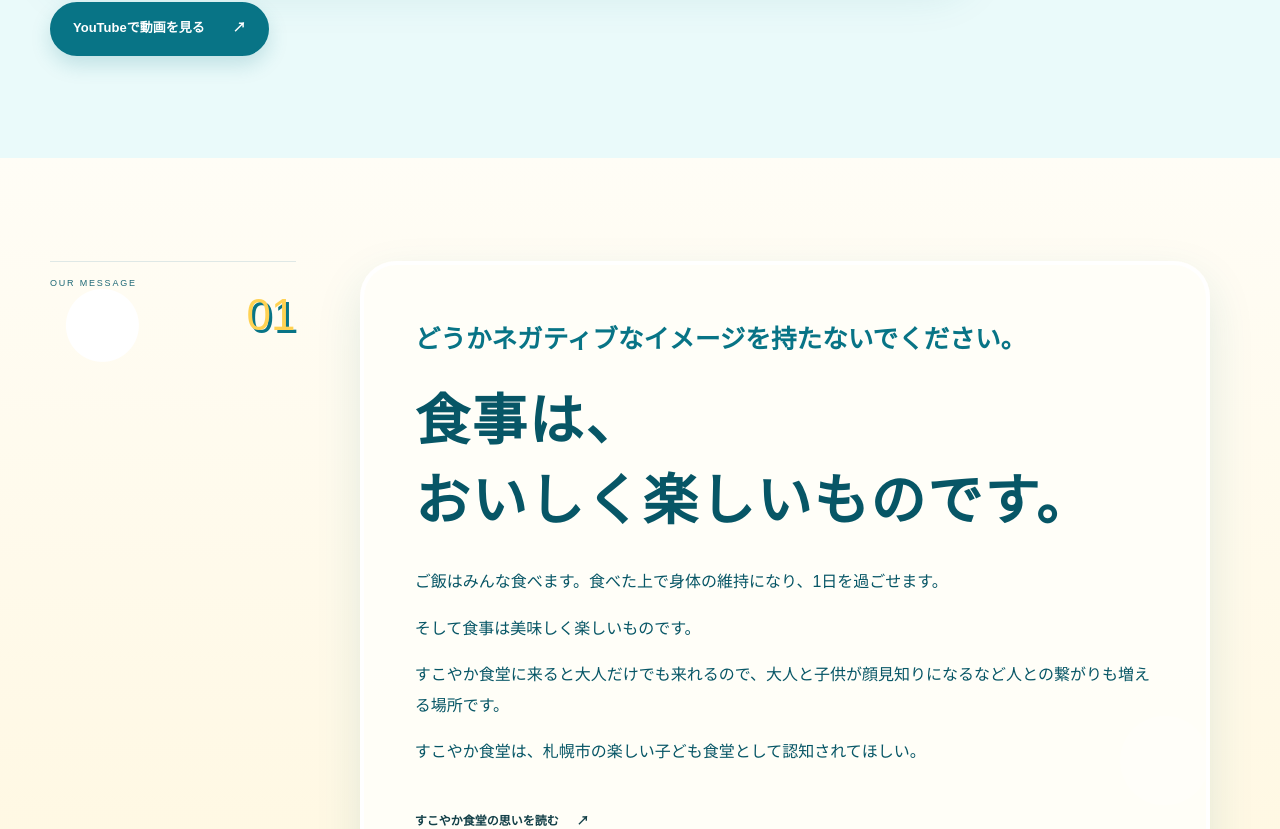
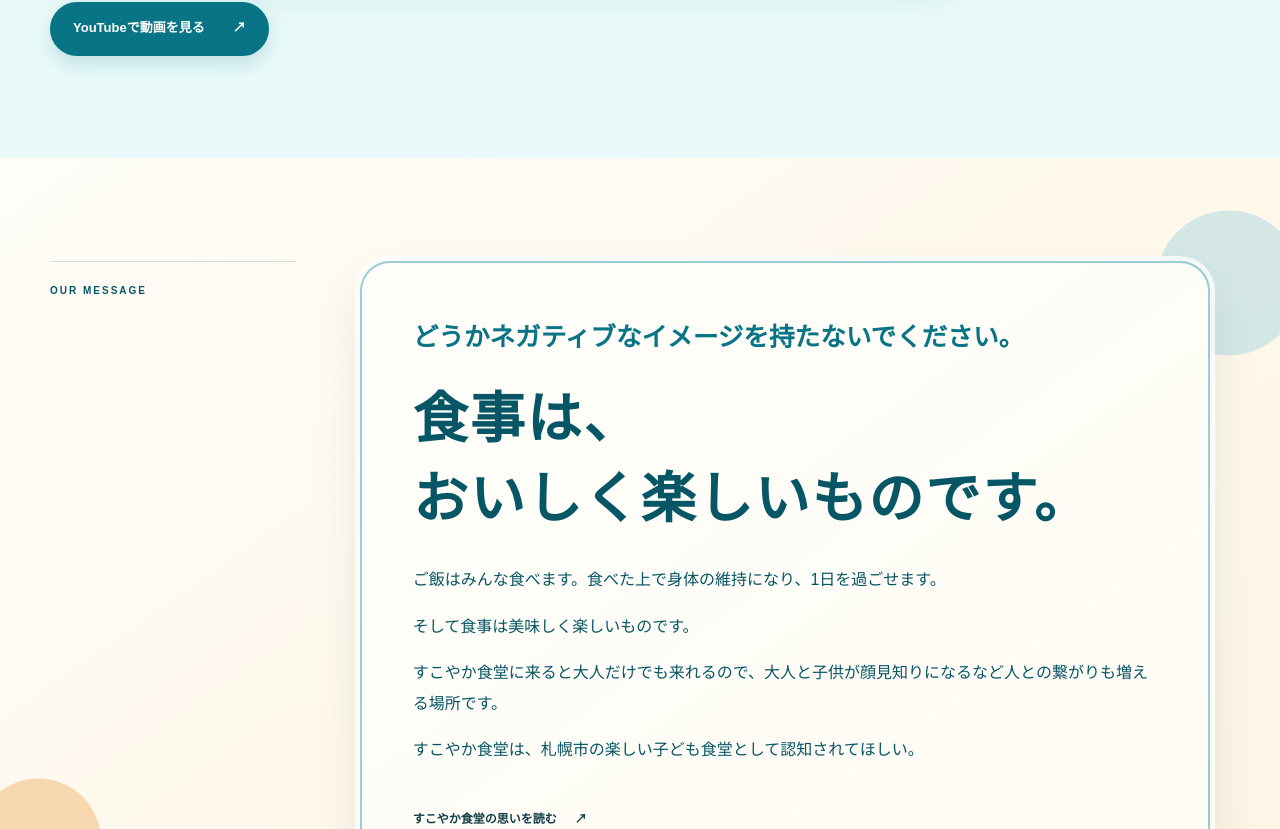
Before and after one commit to SUKOYAKASHOKUDO/sukoyaka-shokudo, a Next.js app: page / in a window 1280 px wide. Shown: the part 1651-2480 px from the top of the page. Built offline with nearby package versions, Linux system fonts and the light colour scheme.

Commit message:
Refine message frame from Canva concept

```diff
--- a/app/page.tsx
+++ b/app/page.tsx
@@ -115,7 +115,6 @@ export default function Home() {
           <div className="shell mashiro-intro-grid">
             <div className="mashiro-section-index">
               <span>OUR MESSAGE</span>
-              <strong>01</strong>
             </div>
             <div className="mashiro-statement">
               <p>{legacyAbout.opening[0]}</p>
--- a/app/storybook-world.css
+++ b/app/storybook-world.css
@@ -617,9 +617,31 @@ body::selection {
 
 .mashiro-intro {
   background:
-    radial-gradient(circle at 8% 20%, #fff 0 36px, transparent 37px),
-    radial-gradient(circle at 91% 72%, #fff 0 44px, transparent 45px),
-    linear-gradient(180deg, #fffdf6, #fff7df);
+    radial-gradient(
+      circle at 96% 15%,
+      rgba(190, 223, 226, 0.66) 0 72px,
+      transparent 73px
+    ),
+    radial-gradient(
+      circle at 3% 82%,
+      rgba(239, 184, 118, 0.52) 0 62px,
+      transparent 63px
+    ),
+    linear-gradient(145deg, #fffdf8 0%, #fff8ea 58%, #fdf4e4 100%);
+}
+
+.mashiro-intro .mashiro-section-index {
+  justify-content: flex-start;
+  border-top-color: rgba(0, 101, 116, 0.18);
+  padding-top: 20px;
+}
+
+.mashiro-intro .mashiro-section-index span {
+  color: var(--storybook-teal-deep);
+  font-family: var(--storybook-round);
+  font-size: 10px;
+  font-weight: 900;
+  letter-spacing: 0.2em;
 }
 
 .mashiro-intro-grid,
@@ -667,6 +689,19 @@ body::selection {
 
 .mashiro-statement p {
   line-height: 1.9;
+}
+
+.mashiro-intro .mashiro-statement {
+  border: 2px solid rgba(116, 188, 196, 0.72);
+  border-radius: 30px;
+  background: linear-gradient(
+    145deg,
+    rgba(255, 254, 250, 0.98),
+    rgba(255, 251, 243, 0.96)
+  );
+  box-shadow:
+    0 0 0 5px rgba(255, 255, 255, 0.76),
+    0 22px 48px rgba(65, 92, 94, 0.14);
 }
 
 .mashiro-section-index strong {
@@ -1453,6 +1488,28 @@ body::selection {
     border-radius: 27px;
   }
 
+  .mashiro-intro {
+    background:
+      radial-gradient(
+        circle at 104% 10%,
+        rgba(190, 223, 226, 0.56) 0 54px,
+        transparent 55px
+      ),
+      radial-gradient(
+        circle at -8% 88%,
+        rgba(239, 184, 118, 0.42) 0 48px,
+        transparent 49px
+      ),
+      linear-gradient(145deg, #fffdf8 0%, #fff8ea 100%);
+  }
+
+  .mashiro-intro .mashiro-statement {
+    border-radius: 24px;
+    box-shadow:
+      0 0 0 4px rgba(255, 255, 255, 0.72),
+      0 16px 34px rgba(65, 92, 94, 0.12);
+  }
+
   .mashiro-page-hero {
     padding: 42px 0;
   }
```
